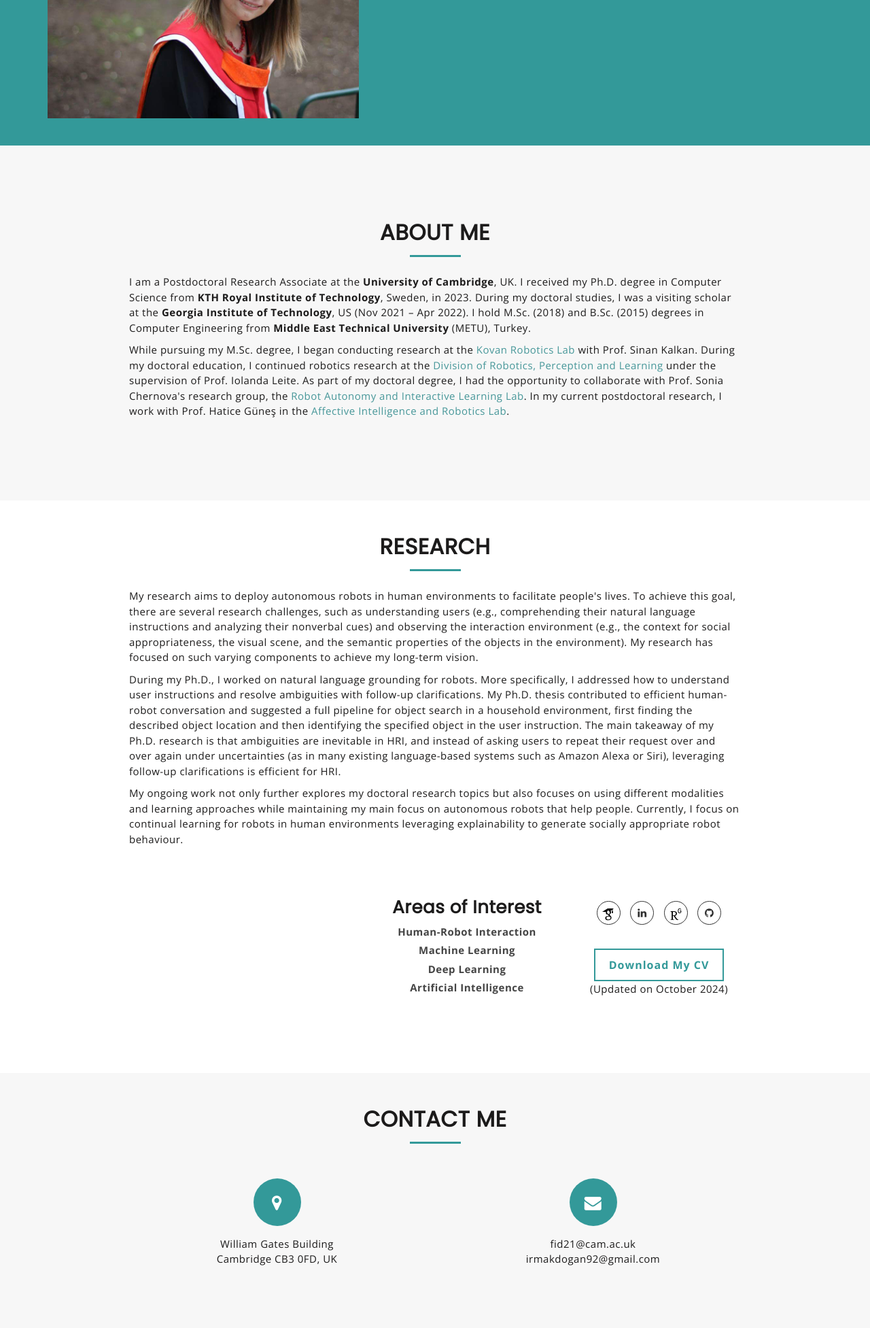
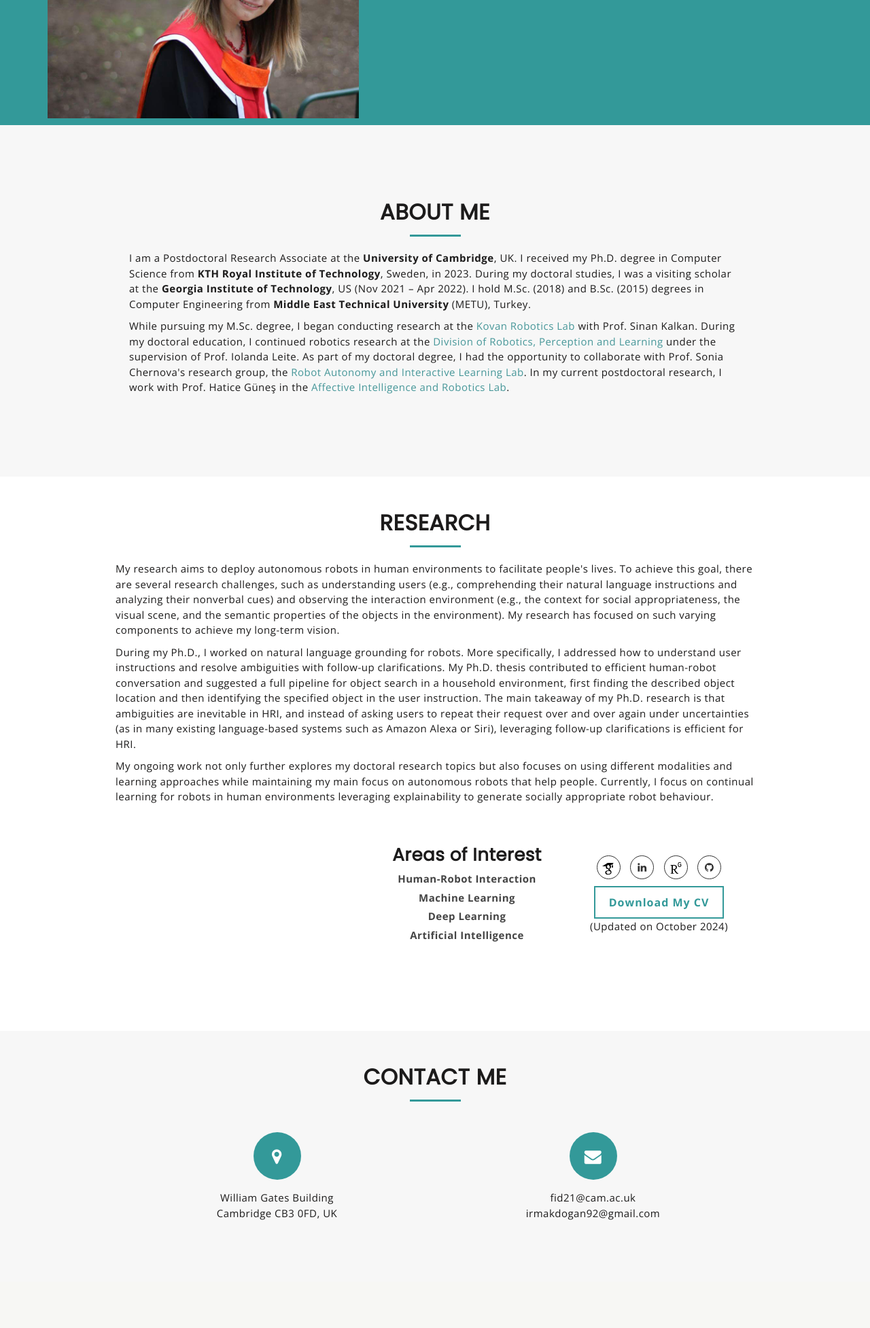
Before and after one commit to IrmakDogan/IrmakDogan.github.io, a PHP site: page /index_original.html in a window 1280 px wide. Shown: the part 223-2176 px from the top of the page at 68% size. After the commit the page ends 2017 px from the top, so only its background shows below. Run offline with PHP 8.4, Linux system fonts and the light colour scheme; some libraries are stand-ins or nearby versions; grey boxes are pictures that could not be loaded.

Commit message:
page update

```diff
--- a/style.css
+++ b/style.css
@@ -352,7 +352,7 @@ button:focus {
 	float: left;
 	width: 100%;
 	padding: 20% 0%;
-	padding-bottom: 40px;
+	padding-bottom: 10px;
 	text-align: center;
 }
 
@@ -469,7 +469,7 @@ button:focus {
 }
 
 .mu-skill-progress-bar h3 {
-	margin-top: 20px;
+	margin-top: 5px;
 }
 
 .mu-skill-progress-bar>span {
@@ -527,14 +527,14 @@ button:focus {
 	height: 35px;
 	line-height: 32px;
 	text-align: center;
-	margin: 5px 5px;
+	margin: 0px 5px;
 	-webkit-transition: all 0.5s;
 	transition: all 0.5s;
 
 }
 
 .mu-resume-btn {
-	margin-top: 30px;
+	margin-top: 10px;
 	display: inline-block;
 	padding: 10px 20px;
 	font-size: 16px;
@@ -572,7 +572,7 @@ button:focus {
 	display: inline;
 	float: left;
 	text-align: center;
-	padding: 0 120px;
+	padding: 0 100px;
 	width: 100%;
 }
 
@@ -660,7 +660,7 @@ button:focus {
 	height: 3px;
 	width: 75px;
 	display: inline-block;
-	margin-bottom: 20px;
+	margin-bottom: 15px;
 }
 
 .mu-portfolio-content{
```
